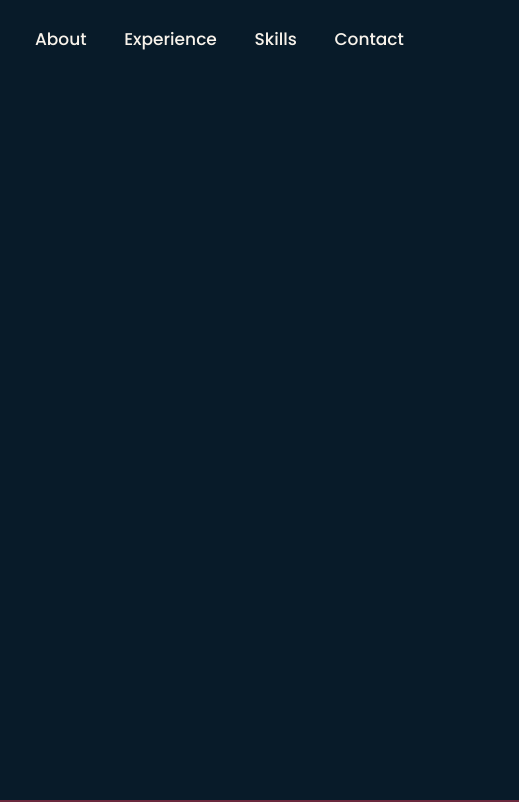
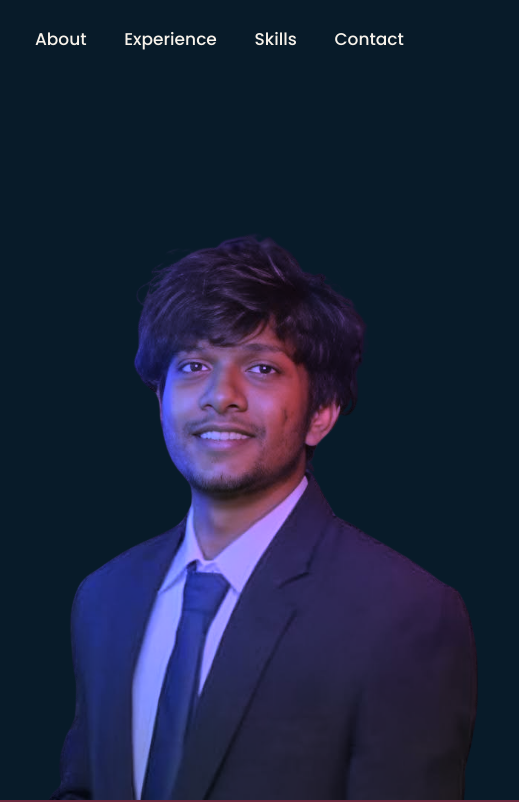
Before and after one commit to NIFFZY-GIT/MyPortfolio, a plain HTML site: page index.html in a window 1280 px wide. Shown: the top 802 px of the page, 761-1280 px from the left. Drawn offline with nearby package versions, Linux system fonts and the light colour scheme; some packages are replaced by stand-ins of ours; the site is published under a folder, as on GitHub Pages, so addresses that start at the root find nothing; a script that the page names is missing.

Commit message:
version 1.8

```diff
--- a/css/style.css
+++ b/css/style.css
@@ -90,7 +90,7 @@ section {
   display: flex;
   align-items: center;
   padding: 0 9%;
-  background: url("/assets/images/bg5.png") no-repeat;
+  background: url("../assets/images/bg5.png") no-repeat;
   background-size: cover;
   background-position: center;
 }
```
